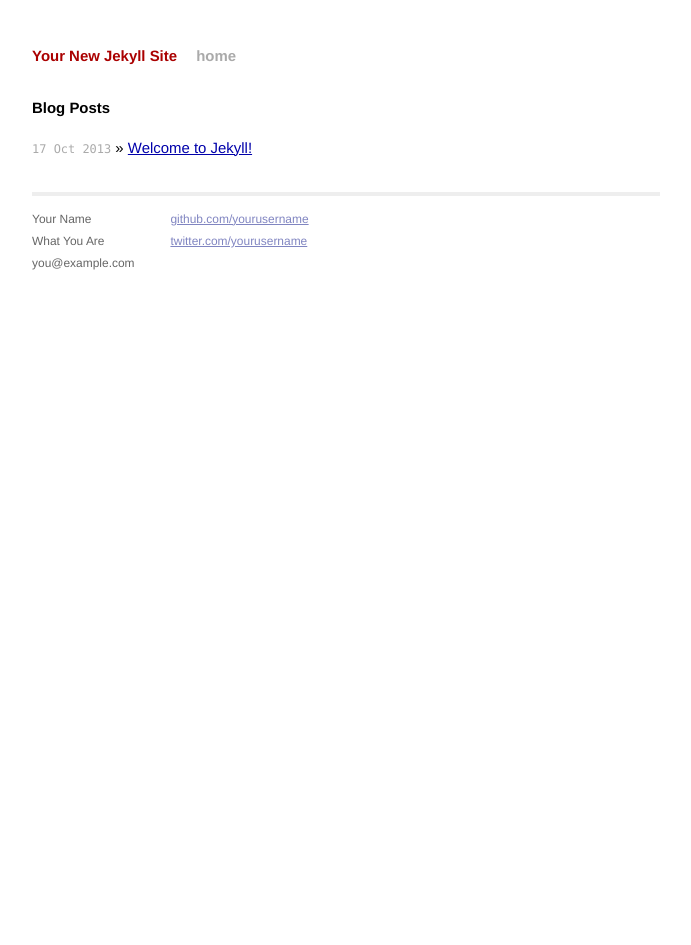
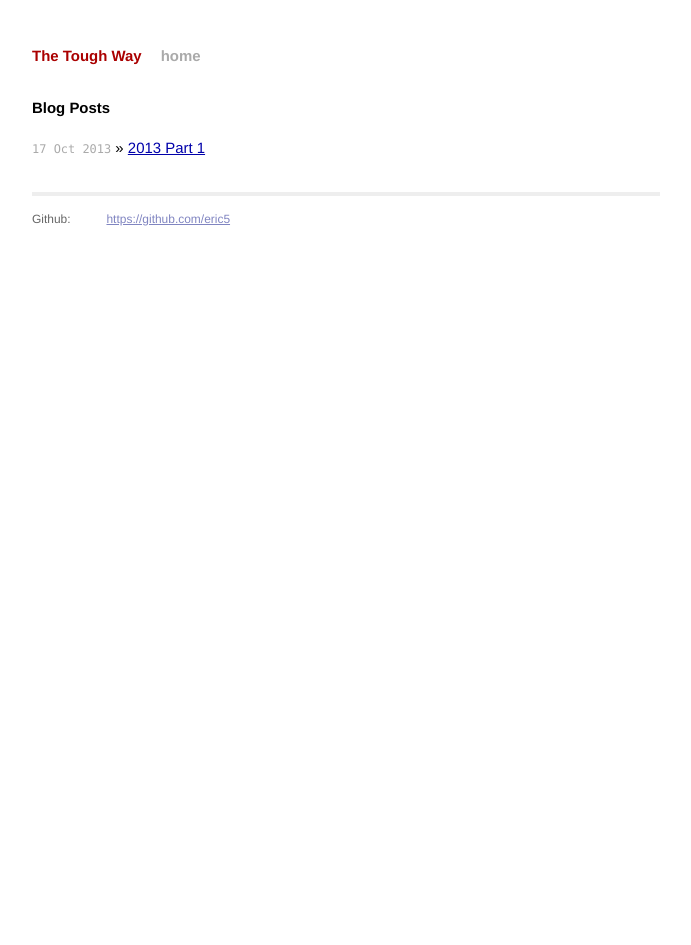
Before and after one commit to ericwo/ericwo.github.io, a Jekyll site: the page built from index.html, in a window 1280 px wide. Shown: the whole page, without its empty margins (294-985 px from the left). Built offline with Jekyll 4.4.1, drawn with Linux system fonts in a browser that asks for light colours; Markdown is read by kramdown in place of the engine named in the settings.

Commit message:
2013 part 1

```diff
--- a/_config.yml
+++ b/_config.yml
@@ -1,3 +1,3 @@
-name: Your New Jekyll Site
+name: The Tough Way
 markdown: redcarpet
 pygments: true
--- a/_layouts/default.html
+++ b/_layouts/default.html
@@ -26,15 +26,12 @@
           <div class="footer">
             <div class="contact">
               <p>
-                Your Name<br />
-                What You Are<br />
-                you@example.com
+                Github:
               </p>
             </div>
             <div class="contact">
               <p>
-                <a href="https://github.com/yourusername">github.com/yourusername</a><br />
-                <a href="https://twitter.com/yourusername">twitter.com/yourusername</a><br />
+                <a href="https://github.com/eric5">https://github.com/eric5</a><br />
               </p>
             </div>
           </div>
--- a/index.html
+++ b/index.html
@@ -1,6 +1,6 @@
 ---
 layout: default
-title: Your New Jekyll Site
+title: The Tough Way
 ---
 
 <div id="home">
```
Also changed, not shown: _posts/2013-10-17-2013-part-1.markdown (added, +10 -0 lines), _posts/2013-10-17-welcome-to-jekyll.markdown (deleted, +0 -24 lines), 2 other files.
